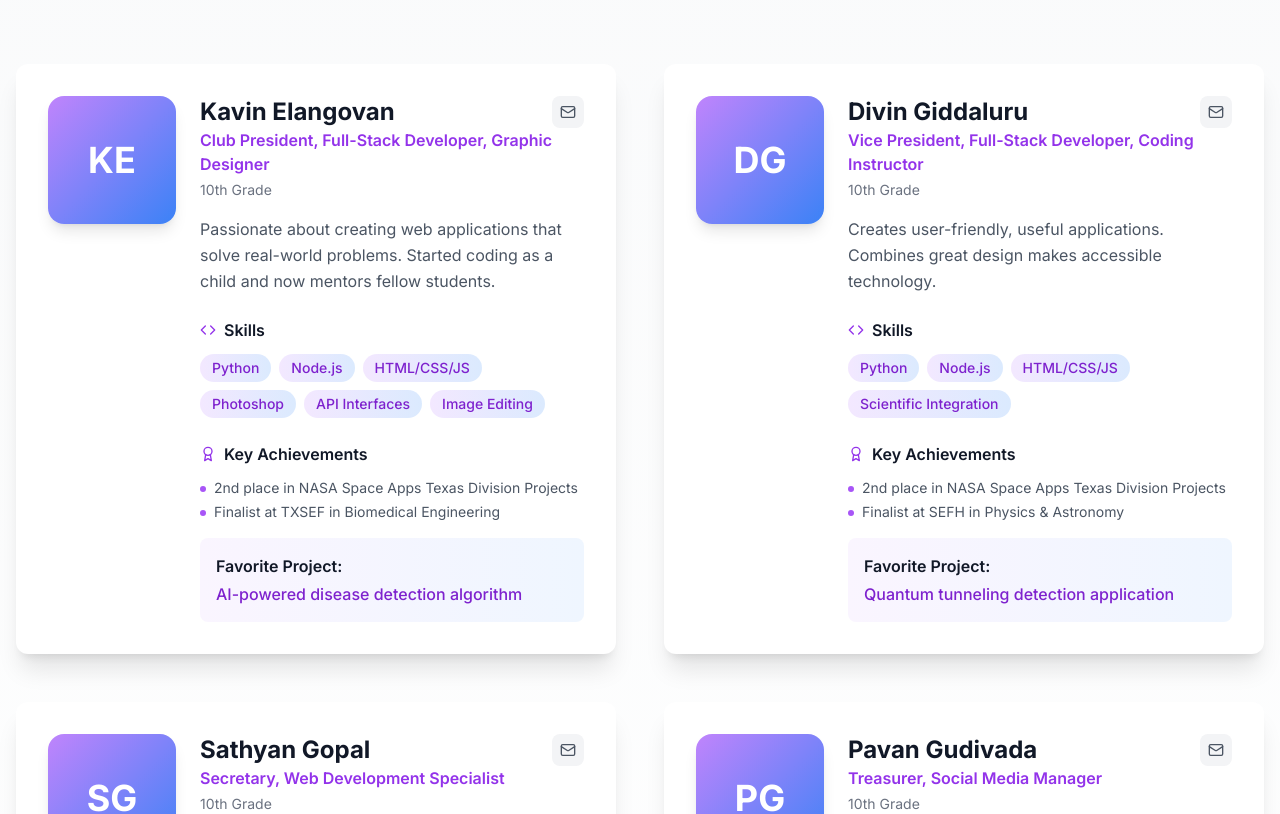
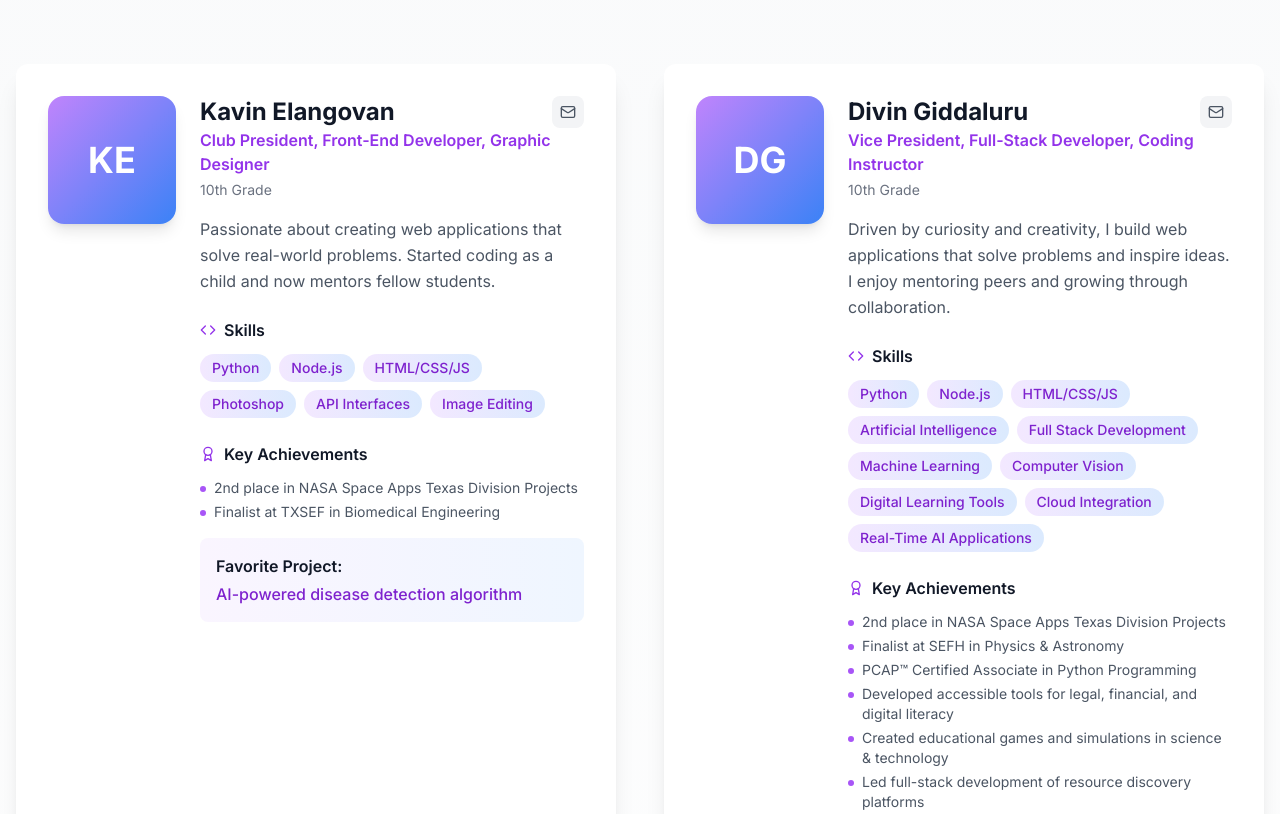
Before and after one commit to programmingcvhs/programmingcvhs.github.io, a Next.js app: page /team in a window 1280 px wide. Shown: the part 846-1660 px from the top of the page. Built offline with nearby package versions, Linux system fonts and the light colour scheme.

Commit message:
Update page.tsx

```diff
--- a/app/team/page.tsx
+++ b/app/team/page.tsx
@@ -9,7 +9,7 @@ const teamMembers = [
   {
     id: 1,
     name: "Kavin Elangovan",
-    role: "Club President, Full-Stack Developer, Graphic Designer",
+    role: "Club President, Front-End Developer, Graphic Designer",
     grade: "10th Grade",
     bio: "Passionate about creating web applications that solve real-world problems. Started coding as a child and now mentors fellow students.",
     skills: ["Python", "Node.js", "HTML/CSS/JS", "Photoshop", "API Interfaces", "Image Editing"],
@@ -25,10 +25,10 @@ const teamMembers = [
     name: "Divin Giddaluru",
     role: "Vice President, Full-Stack Developer, Coding Instructor",
     grade: "10th Grade",
-    bio: "Creates user-friendly, useful applications. Combines great design makes accessible technology.",
-    skills: ["Python", "Node.js", "HTML/CSS/JS", "Scientific Integration"],
+    bio: "Driven by curiosity and creativity, I build web applications that solve problems and inspire ideas. I enjoy mentoring peers and growing through collaboration.",
+    skills: ["Python", "Node.js", "HTML/CSS/JS", "Artificial Intelligence", "Full Stack Development", "Machine Learning", "Computer Vision", "Digital Learning Tools", "Cloud Integration", "Real-Time AI Applications"],
     image: "/api/placeholder/400/400",
-    achievements: ["2nd place in NASA Space Apps Texas Division Projects", "Finalist at SEFH in Physics & Astronomy"],
+    achievements: ["2nd place in NASA Space Apps Texas Division Projects", "Finalist at SEFH in Physics & Astronomy", "PCAP™ Certified Associate in Python Programming", "Developed accessible tools for legal, financial, and digital literacy", "Created educational games and simulations in science & technology", "Led full-stack development of resource discovery platforms", "Deployed AI apps using Streamlit, SQL, and PyTorch", "Designed cloud-based tools with Azure authentication integration"],
     social: {
       email: "s1889490@online.houstonisd.org"
     },
```
